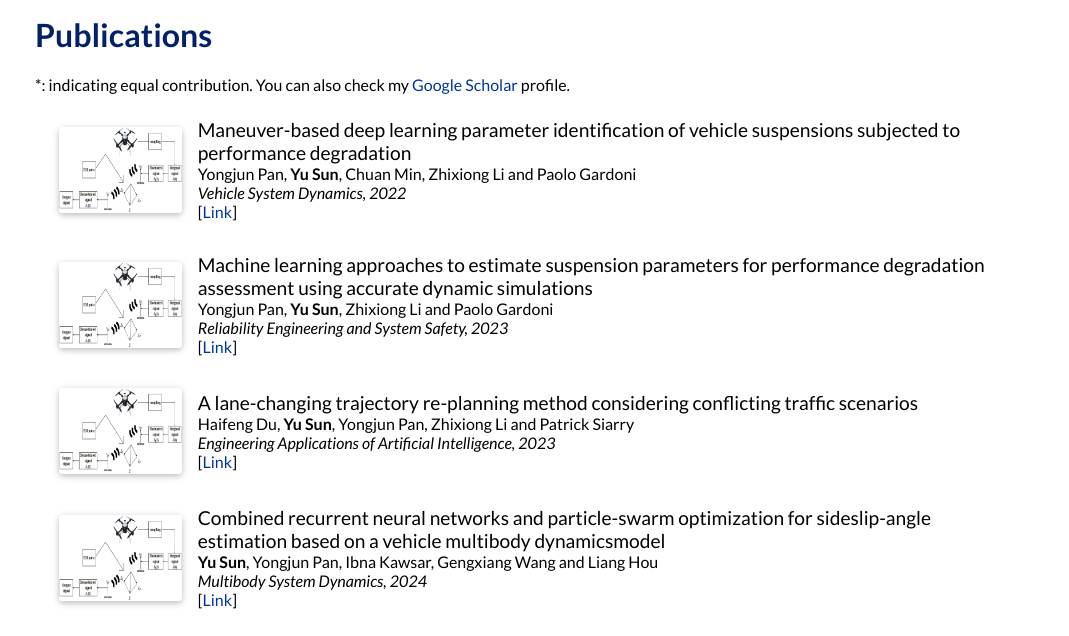
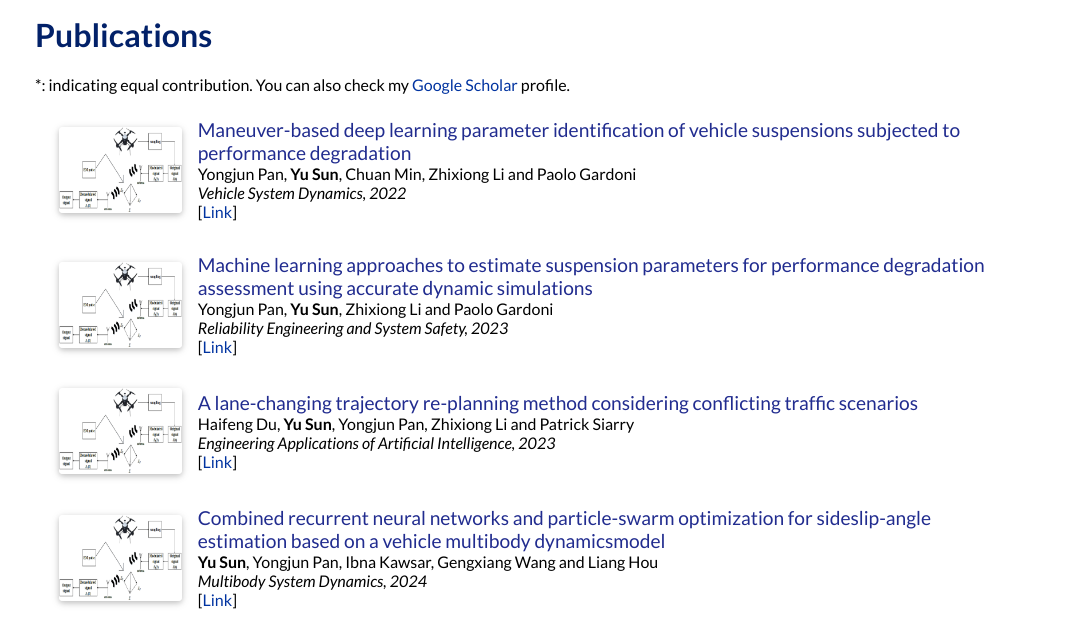
Before and after one commit to YuSun-go/YuSun-go.github.io, a plain HTML site: page index.html in a window 1280 px wide. Shown: the part 1308-1944 px from the top of the page, without its empty margins (105-1174 px from the left). Drawn offline with Linux system fonts and the light colour scheme.

Commit message:
Update yinsen.css

```diff
--- a/css/yinsen.css
+++ b/css/yinsen.css
@@ -243,6 +243,7 @@ nav a:focus {
 }
 
 .publication-title {
+  color: #212c8f;
   font-size: 1.2rem;
 }
 
```
